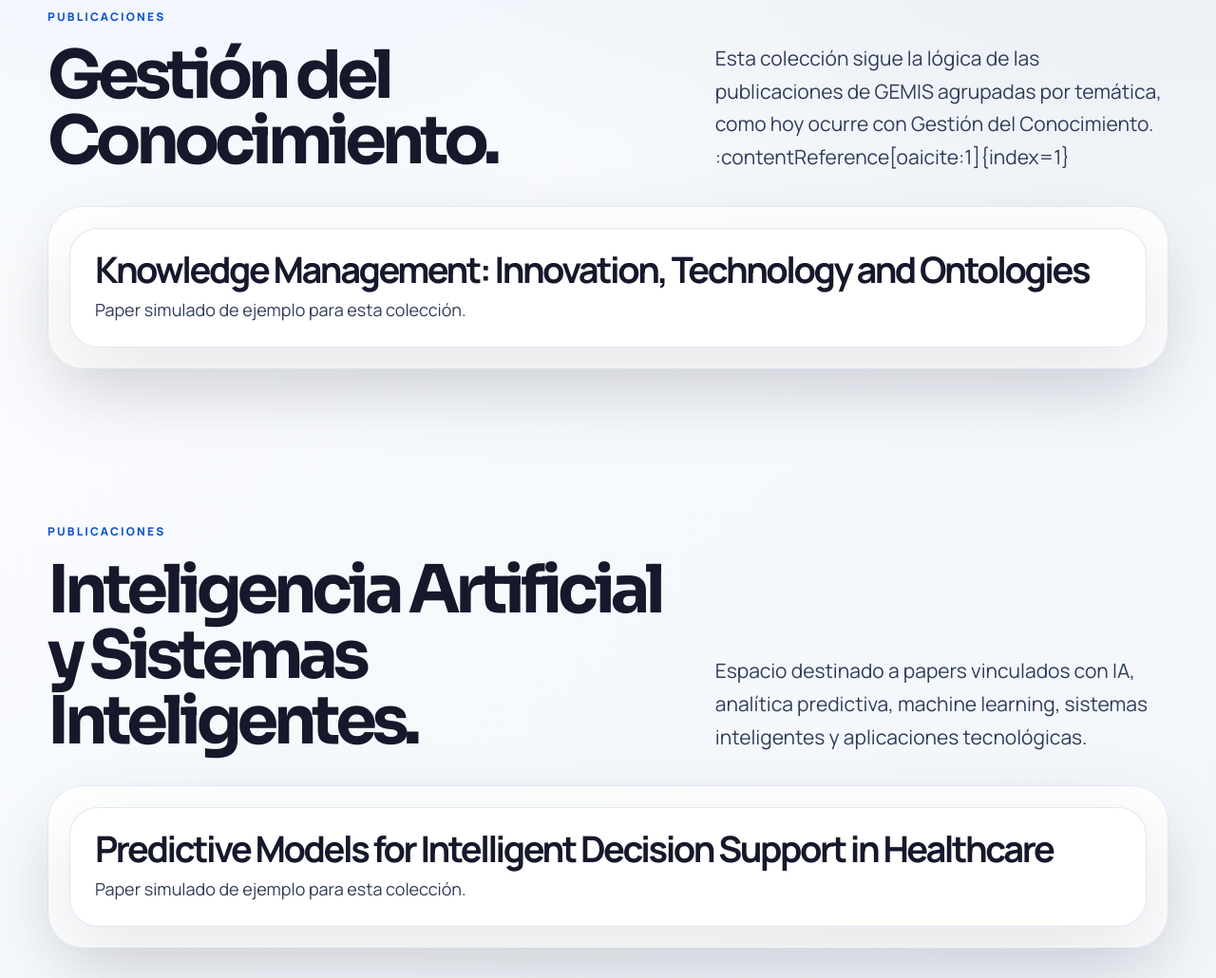
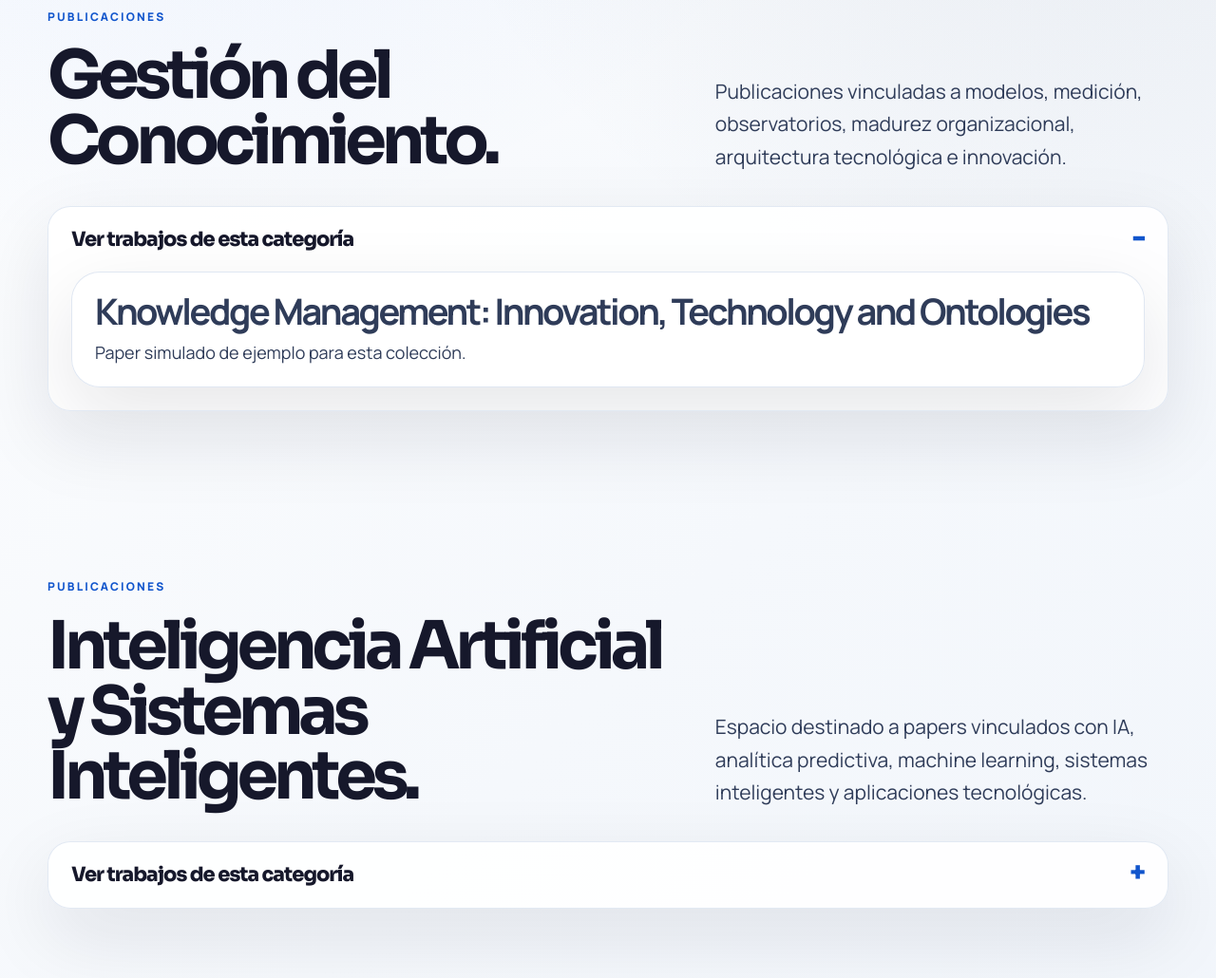
Before and after one commit to santiagoferreiros/grupo-gemis-web, a website: page research/papers/index.html in a window 1280 px wide. Shown: the part 962-1992 px from the top of the page at 95% size. Drawn offline with Linux system fonts and the light colour scheme.

Commit message:
Accordion categories

```diff
--- a/assets/css/styles.css
+++ b/assets/css/styles.css
@@ -642,3 +642,38 @@
     font-size: 16px;
   }
 }
+
+.papers-list {
+  display: grid;
+  gap: 14px;
+}
+
+.paper-item {
+  padding: 22px 24px;
+  border-radius: var(--radius-lg);
+  background: rgba(255, 255, 255, 0.88);
+  border: 1px solid rgba(223, 230, 242, 0.96);
+  box-shadow: var(--shadow);
+  cursor: pointer;
+  transition: transform 180ms ease, box-shadow 180ms ease, border-color 180ms ease;
+}
+
+.paper-item:hover {
+  transform: translateY(-3px);
+  border-color: rgba(17, 85, 204, 0.22);
+}
+
+.paper-item:focus-visible {
+  outline: 2px solid rgba(17, 85, 204, 0.38);
+  outline-offset: 4px;
+}
+
+.paper-item h3 {
+  margin: 0 0 10px;
+}
+
+.paper-item p {
+  margin: 0;
+  color: var(--slate);
+  line-height: 1.6;
+}
--- a/research/papers/index.html
+++ b/research/papers/index.html
@@ -91,12 +91,14 @@
             <h2 class="section-title">Gestión del Conocimiento.</h2>
           </div>
           <p class="section-copy">
-            Esta colección sigue la lógica de las publicaciones de GEMIS agrupadas por temática, como hoy ocurre con Gestión del Conocimiento. :contentReference[oaicite:1]{index=1}
+            Publicaciones vinculadas a modelos, medición, observatorios, madurez organizacional,
+            arquitectura tecnológica e innovación.
           </p>
         </div>
 
-        <div class="panel papers-panel" data-reveal>
-          <div class="papers-list">
+        <details class="details-block" open data-reveal>
+          <summary>Ver trabajos de esta categoría</summary>
+          <div class="details-body papers-list">
             <article
               class="paper-item"
               tabindex="0"
@@ -104,12 +106,12 @@
               data-paper-title="Knowledge Management: Innovation, Technology and Ontologies"
               data-paper-description="Trabajo simulado para maquetado. Presenta una revisión sobre gestión del conocimiento, innovación, tecnología y ontologías, con foco en su relación con la creación de valor organizacional."
               data-paper-citation="Straccia, L., Pollo-Cattaneo, M.F. (2024). Knowledge Management: Innovation, Technology and Ontologies. ICAIW 2024: Workshops at the 7th International Conference on Applied Informatics, ICAI 2024, Viña del Mar, Chile, October 24–26, CEUR Workshop Proceedings."
-              data-paper-pdf="https://example.com/paper-knowledge-management.pdf">
+              data-paper-pdf="/assets/papers/knowledge-management-innovation-technology-and-ontologies.pdf">
               <h3>Knowledge Management: Innovation, Technology and Ontologies</h3>
               <p>Paper simulado de ejemplo para esta colección.</p>
             </article>
           </div>
-        </div>
+        </details>
       </div>
     </section>
 
@@ -126,8 +128,9 @@
           </p>
         </div>
 
-        <div class="panel papers-panel" data-reveal>
-          <div class="papers-list">
+        <details class="details-block" data-reveal>
+          <summary>Ver trabajos de esta categoría</summary>
+          <div class="details-body papers-list">
             <article
               class="paper-item"
               tabindex="0"
@@ -135,12 +138,12 @@
               data-paper-title="Predictive Models for Intelligent Decision Support in Healthcare"
               data-paper-description="Trabajo simulado para maquetado. Explora el uso de modelos predictivos y sistemas inteligentes para asistir en procesos de decisión clínica y análisis de riesgo."
               data-paper-citation="Apellido, A., Apellido, B. (2025). Predictive Models for Intelligent Decision Support in Healthcare. Simulated Proceedings on Applied Intelligent Systems."
-              data-paper-pdf="https://example.com/paper-ai-healthcare.pdf">
+              data-paper-pdf="/assets/papers/predictive-models-healthcare.pdf">
               <h3>Predictive Models for Intelligent Decision Support in Healthcare</h3>
               <p>Paper simulado de ejemplo para esta colección.</p>
             </article>
           </div>
-        </div>
+        </details>
       </div>
     </section>
 
@@ -157,8 +160,9 @@
           </p>
         </div>
 
-        <div class="panel papers-panel" data-reveal>
-          <div class="papers-list">
+        <details class="details-block" data-reveal>
+          <summary>Ver trabajos de esta categoría</summary>
+          <div class="details-body papers-list">
             <article
               class="paper-item"
               tabindex="0"
@@ -166,12 +170,12 @@
               data-paper-title="Digital Learning Environments and Teaching Innovation with ICT"
               data-paper-description="Trabajo simulado para maquetado. Analiza estrategias de innovación didáctica y diseño de entornos digitales de aprendizaje mediados por tecnologías."
               data-paper-citation="Apellido, C., Apellido, D. (2025). Digital Learning Environments and Teaching Innovation with ICT. Simulated Journal of Educational Technology."
-              data-paper-pdf="https://example.com/paper-education-ict.pdf">
+              data-paper-pdf="/assets/papers/digital-learning-environments-ict.pdf">
               <h3>Digital Learning Environments and Teaching Innovation with ICT</h3>
               <p>Paper simulado de ejemplo para esta colección.</p>
             </article>
           </div>
-        </div>
+        </details>
       </div>
     </section>
 
```
